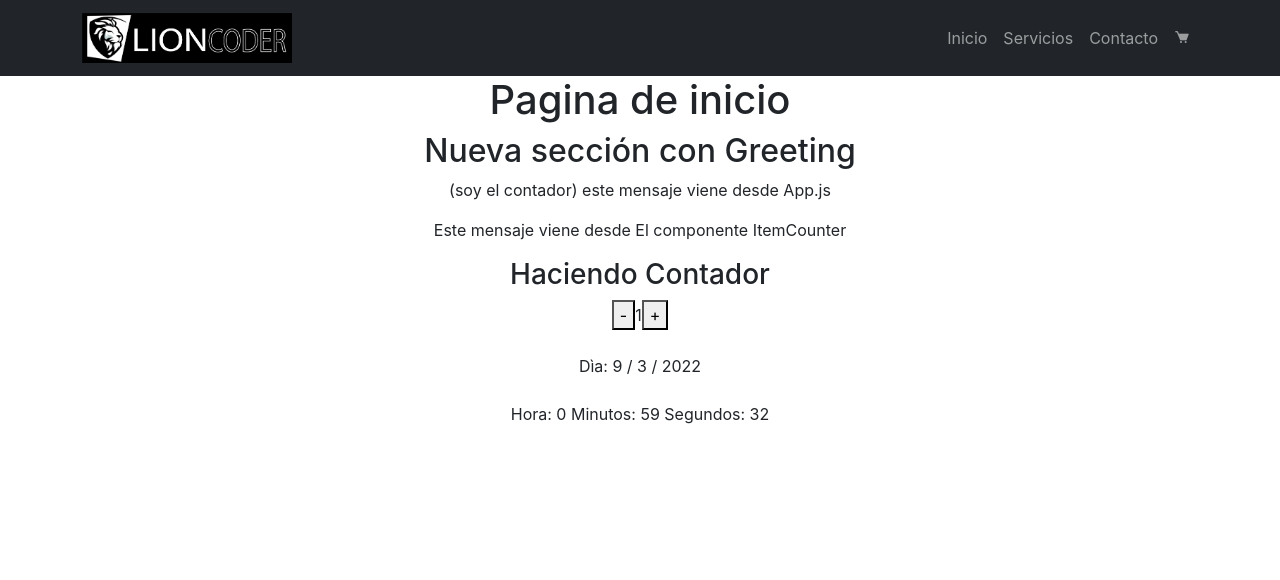
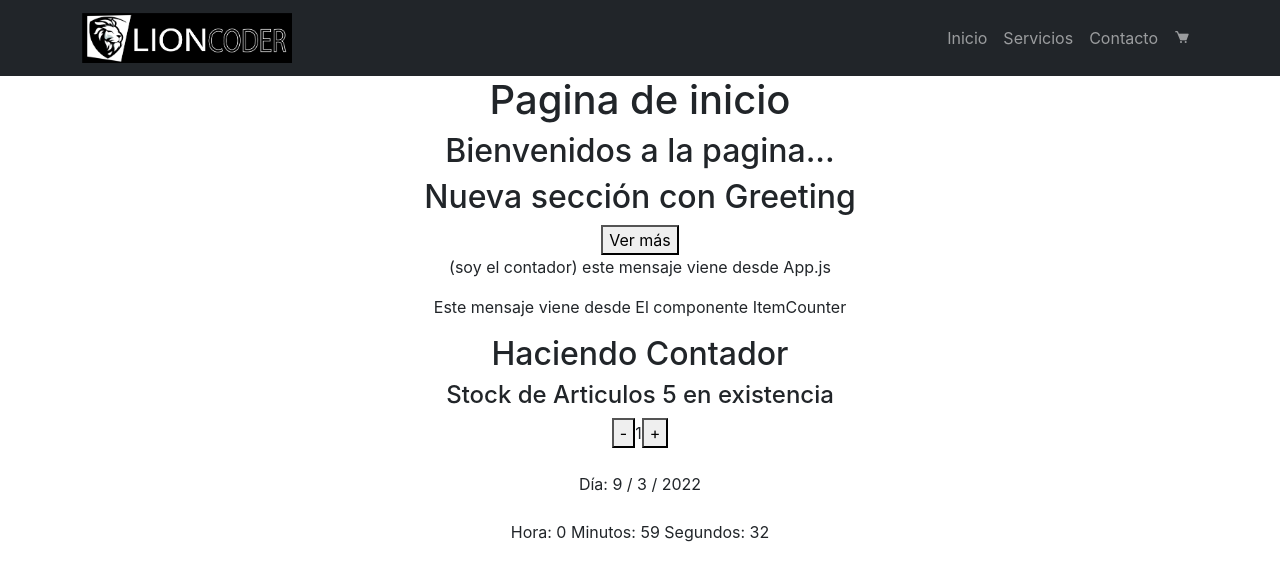
Before and after one commit to Sergiojqc85/navbar, a React (Create React App) app: page / in a window 1280 px wide. Shown: the top 580 px of the page. Built offline with nearby package versions, Linux system fonts and the light colour scheme.

Commit message:
Se agrego cambios usando el estado y tambien contador

```diff
--- a/src/App.js
+++ b/src/App.js
@@ -36,7 +36,7 @@ function App() {
 
       </BrowserRouter>
 
-      <ItemCounter contando={contando} valorInitial={1}/>
+      <ItemCounter contando={contando} valorInitial={1} stock={5}/>
     </div>
 
 
--- a/src/components/ItemCounter.jsx
+++ b/src/components/ItemCounter.jsx
@@ -1,35 +1,42 @@
-import React from 'react'
-import {useState} from 'react';
+import React, {useState} from 'react'
 
-const ItemCounter = ({contando, valorInitial}) => {
-    const [contador, setContandor]=useState(valorInitial)
+const ItemCounter = ({ contando, valorInitial, stock }) => {
+
+    const [contador, setContador] = useState(valorInitial);
     const fechaActual = new Date();
 
     const sumar = ()=>{
-        setContandor(contador +1)
+        if(contador < stock){
+        setContador(contador +1);
+
     }
+}
     const restar = ()=>{
-        setContandor(contador -1)
+        if(contador > 0){
+        setContador(contador -1);
+
     }
-  return (
+}
+
+        return (
     <div>
         <p>{contando}</p>
         <p>Este mensaje viene desde El componente ItemCounter</p>
         <div>
-            <h3>Haciendo Contador</h3>
+            <h2>Haciendo Contador</h2>
+            <h4>Stock de Articulos 5 en existencia</h4>
             <button onClick={restar}>-</button>
             <span>{contador}</span>
             <button onClick={sumar}>+</button>
         </div> <br />
         <div>
-            Dìa: {fechaActual.getDate()} / {fechaActual.getMonth() +1} / {fechaActual.getFullYear()}</div>
-
-
+            Día: {fechaActual.getDate()} / {fechaActual.getMonth() +1} / {fechaActual.getFullYear()}</div>
              <br />
             Hora: {fechaActual.getHours()} Minutos: {fechaActual.getMinutes()} Segundos: {fechaActual.getSeconds()}
 
-    </div>
-  )
+        </div>
+        )
+
 }
 
 export default ItemCounter
--- a/src/components/ItemlistContainer/ItemListContainer.jsx
+++ b/src/components/ItemlistContainer/ItemListContainer.jsx
@@ -1,12 +1,12 @@
-import React from 'react'
+import React, { useState } from 'react'
 import ItemCounter from '../ItemCounter'
 
-const ItemListContainer = ({Saludo, contando}) => {
+const ItemListContainer = ({Saludo}) => {
 
   return (
     <div>
         <h2>{Saludo}</h2>
-        <ItemCounter contando={contando} valorInitial={1}/>
+
     </div>
   );
 }
--- a/src/components/paginas/Inicio.js
+++ b/src/components/paginas/Inicio.js
@@ -1,13 +1,25 @@
-import React from 'react';
+import React, { useState } from 'react'
 import ItemListContainer from '../ItemlistContainer/ItemListContainer';
 import Seccion1 from '../Secciones/Seccion1';
 
 export default function Inicio() {
+  const [mostrar, setMostrar] = useState(false)
+
+  const verMas = () =>{
+    setMostrar(!mostrar)
+    console.log(mostrar)
+  }
+
+
   return (
     <div>
         <h1>Pagina de inicio</h1>
-        {/* <ItemListContainer Saludo='Bienvenidos a la pagina...'/> */}
+        <ItemListContainer Saludo='Bienvenidos a la pagina...'/>
         <Seccion1 greeting='Nueva sección con Greeting'/>
+
+        {mostrar ? <span>Lorem ipsum dolor, sit amet consectetur adipisicing elit. Ad error quo ducimus adipisci necessitatibus sint ea fugit dolore quibusdam architecto.</span> : ''}
+        <button onClick={verMas}>{mostrar ? 'Ver menos' : 'Ver más'}</button>
+
     </div>
   )
 }
```
